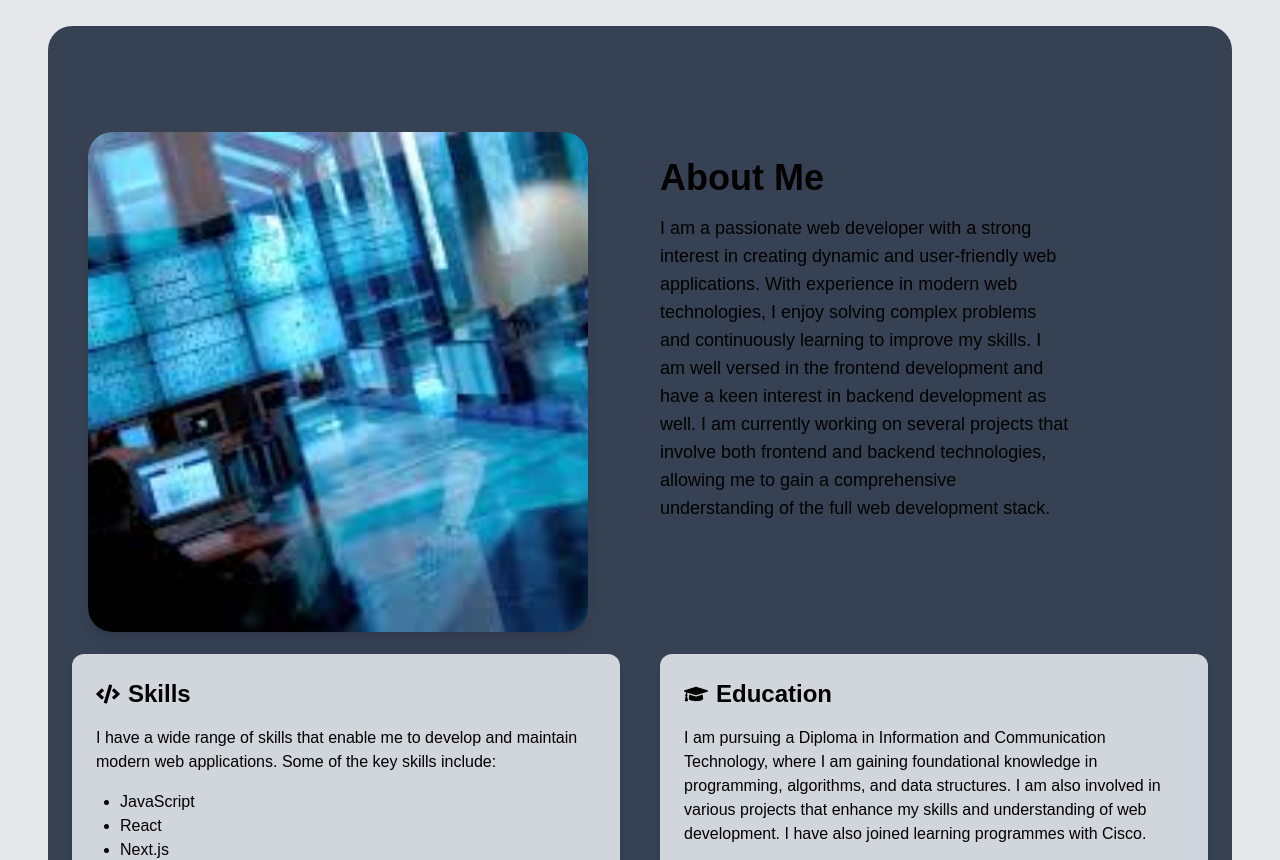
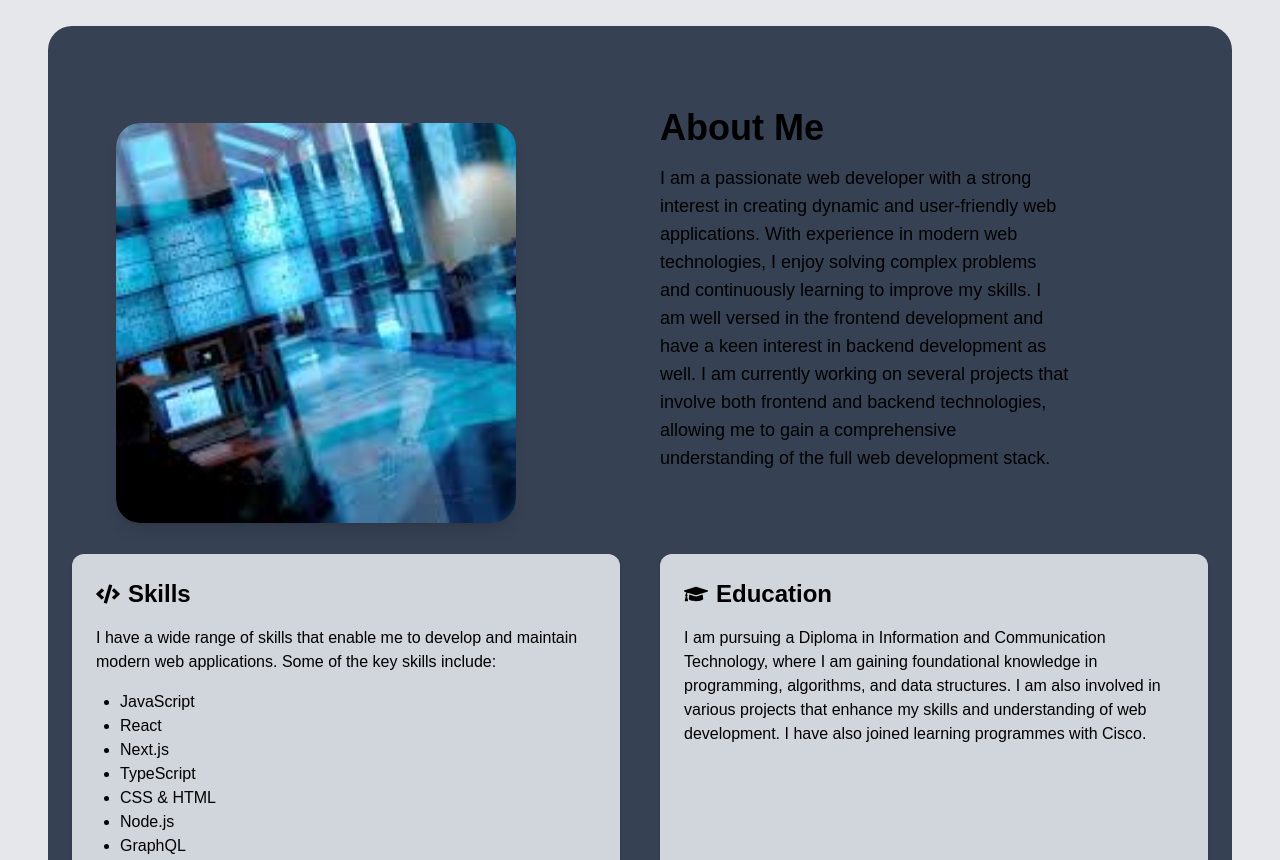
Before and after one commit to ROSASHIOKO/portfolio-website, a Next.js app: page / in a window 1280 px wide. Shown: the part 540-1400 px from the top of the page. Built offline with nearby package versions, Linux system fonts and the light colour scheme.

Commit message:
updated aboutsection

```diff
--- a/src/app/components/AboutSection.tsx
+++ b/src/app/components/AboutSection.tsx
@@ -9,14 +9,15 @@ const AboutSection = () => {
       <div className="max-w-6xl mx-auto grid grid-cols-1 md:grid-cols-2 gap-10 items-center h-full rounded-3xl">
         <div className="w-full h-full md:ml-4 md:w-5/6 md:h-5/6">
           {/* Image Section */}
-          <div className="relative w-[500px] h-[500px] overflow-hidden rounded-3xl shadow-lg mx-auto">
-            <Image
-              src="/images/projects/about.png"
-              alt="About me"
-              fill
-              className="object-cover rounded-3xl"
-            />
+          <div className="relative w-full max-w-[400px] aspect-square overflow-hidden rounded-3xl shadow-lg mx-auto">
+          <Image
+           alt="About me"
+           fill
+           src="/images/projects/about.png"
+          className="object-cover rounded-3xl"
+           />
           </div>
+
         </div>
 
         <div className="w-3/4 h-auto">
```
